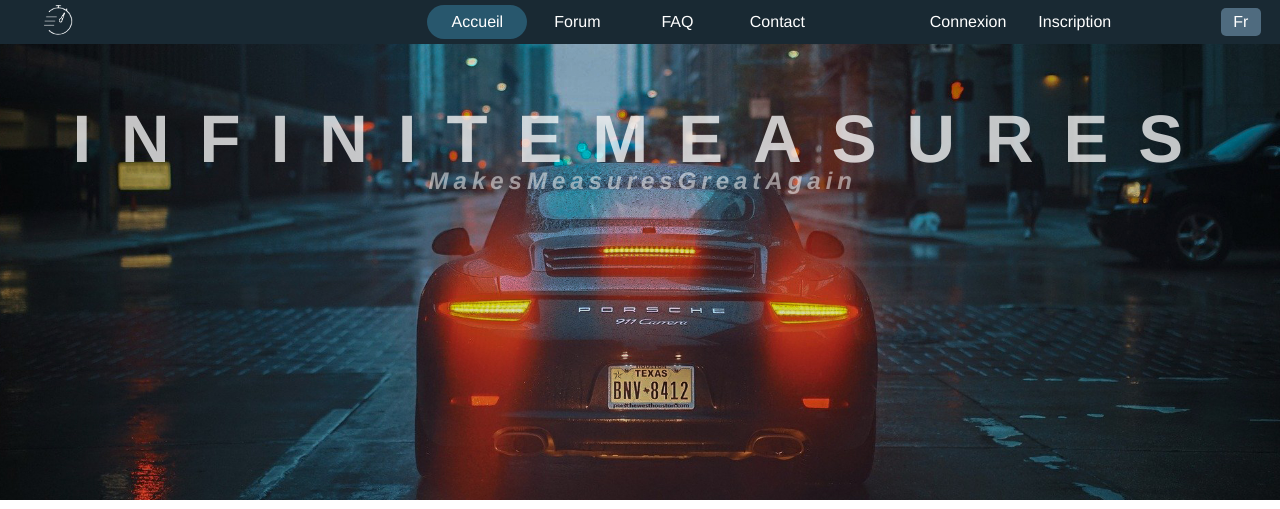
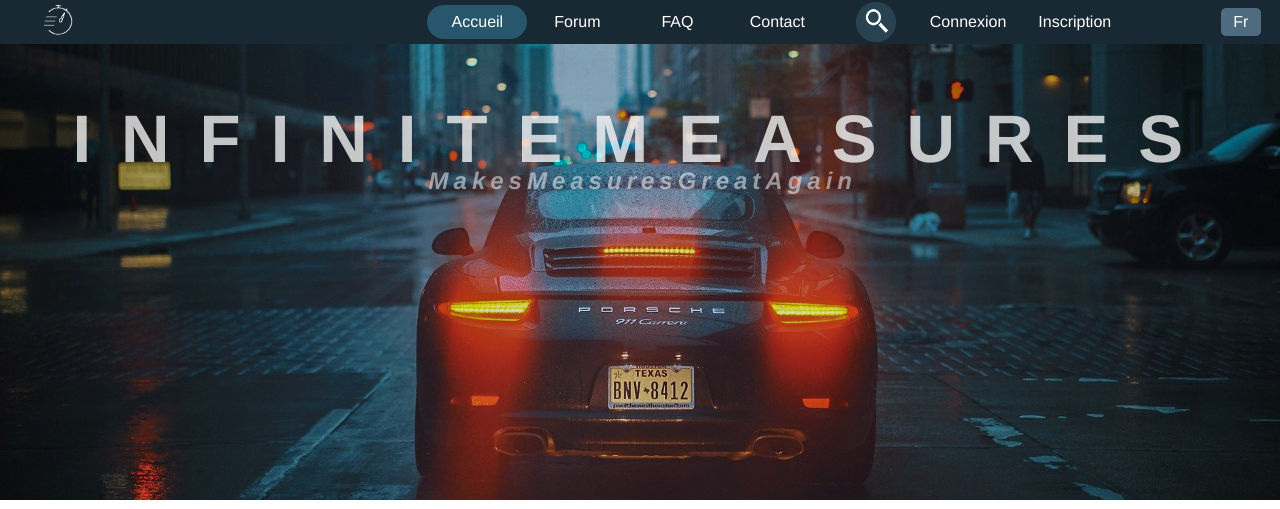
Before and after one commit to SilongXu/ISEP-BeyondSight-WEB-Project, a PHP site: page /home.html in a window 1280 px wide. Shown: the top 509 px of the page. Run offline with PHP 8.4, Linux system fonts and the light colour scheme.

Commit message:
Bouton Search
Juste le style (pas le fonctionnel)

```diff
--- a/home.html
+++ b/home.html
@@ -39,6 +39,15 @@
                 </div>
             </div>
     	</nav>
+
+        <!-- Bouton Search-->
+        <div class = "search-box">
+            <input class="search-txt" type="text" name="" placeholder="Rechercher un utilisateur...">
+            <a class="search-btn" href="#">
+                <div><img src="images/loupe.png" class="loupe"></div>
+            </a>
+        </div>
+
 
     	<!-- accueil Page 1 -->
     	<div class = "accueil_div_1">
--- a/styles.css
+++ b/styles.css
@@ -158,6 +158,67 @@ html {
 	border-radius: 5px 5px 5px 5px;
 }
 
+/* !!!!!!!!!!!!! */
+/* BOUTON SEARCH */
+/* !!!!!!!!!!!!! */
+
+.search-box {
+	position: fixed;
+	right: 30%;
+	top: 2px;
+	background: #284252;
+	height: 40px;
+	width: 40px;
+	border-radius: 40px;
+	padding: 10px;
+	z-index: 11;
+	transition: width 0.5s ease-out;
+}
+
+.search-box .search-btn {
+	position: absolute;
+	right: 0px;
+	top: 0px;
+	color: white;
+	float: right;
+	width: 40px;
+	height: 40px;
+	border-radius: 50%;
+	background: #284252;
+	display: flex;
+	justify-content: center;
+	align-items: center;
+}
+
+.search-btn .loupe {
+	position: relative;
+	height: 40px;
+	width: 40px;
+}
+
+.search-box:hover{
+	width: 600px;
+	transition: width 0.5s ease-out;
+}
+
+.search-box:hover .search-txt{
+	transition: width 1s ease-in;
+	width: 600px;
+}
+
+.search-box .search-txt {
+	position: absolute;
+	top: -7px;
+	left: 5px;
+	border: none;
+	background: none;
+	outline: none;
+	color: white;
+	font-size: 16px;
+	line-height: 16px;
+	width: 0px;
+	transition: width 0.5s ease-out;
+}
 
 
 
```
Also changed, not shown: other parts of styles.css (+23 -40 lines), FAQ.html (+10 -1 lines), accueil.html (+10 -0 lines), connexion.html (+8 -0 lines), contact.html (+9 -0 lines), forum.html (+9 -0 lines), inscription.html (+9 -0 lines), images/loupe.png (added). Lines whose indentation alone changed are shown as unchanged.
